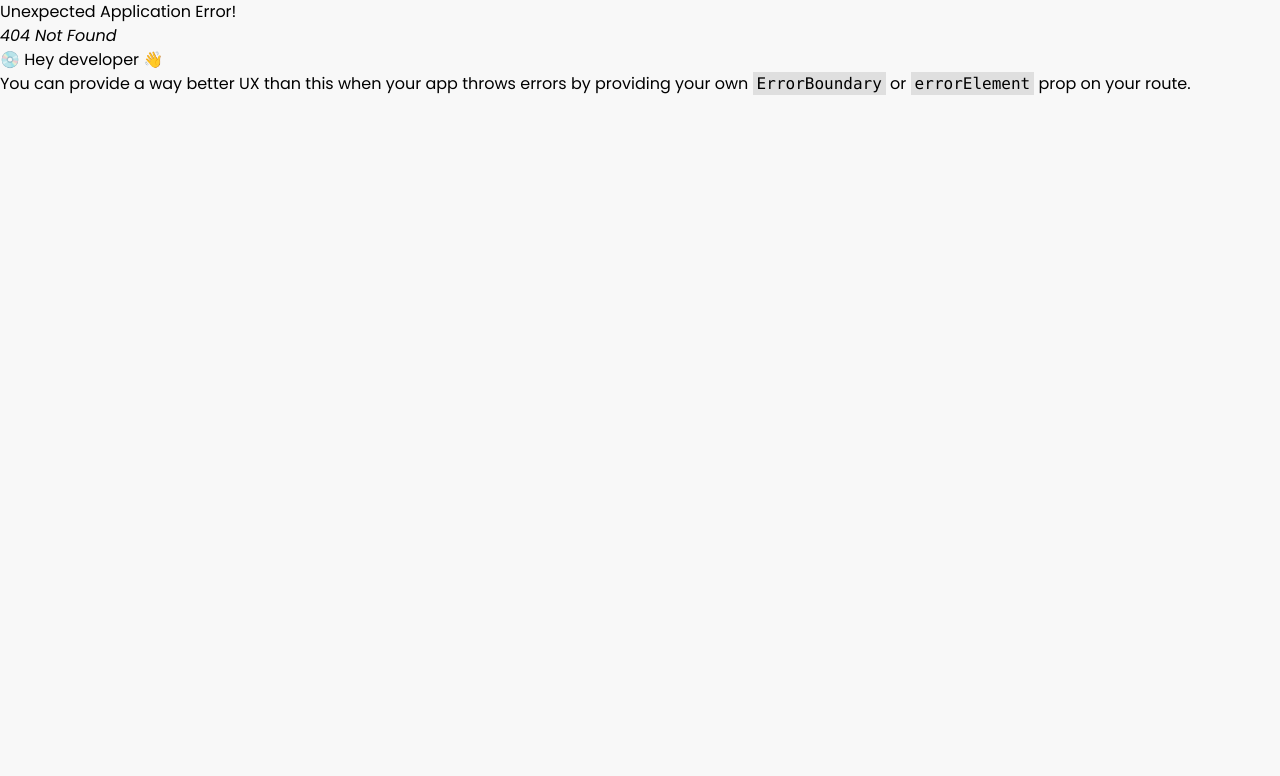
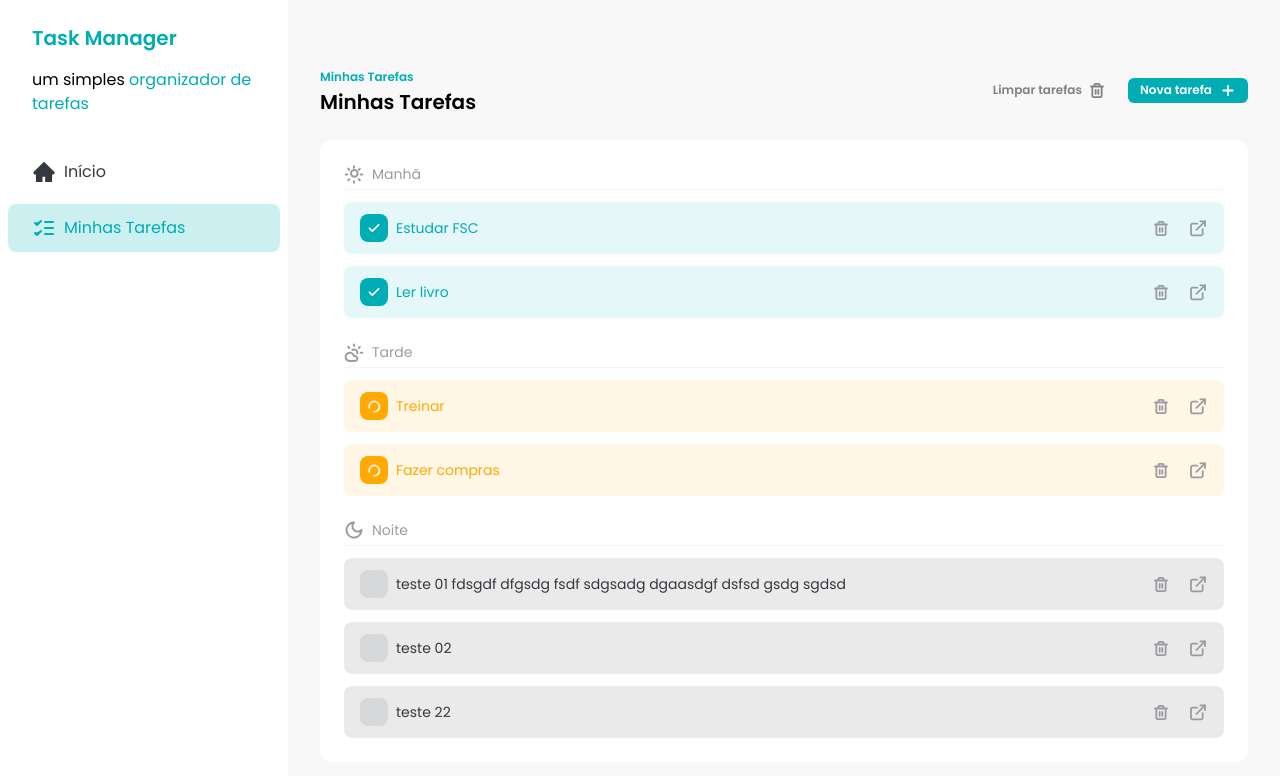
Before and after one commit to Luca-Sousa/fsc-todo-app, a React (Vite) app: page /tasks in a window 1280 px wide. Before the commit this address had no page. Shown: the top 776 px of the page. Built offline with nearby package versions, Linux system fonts and the light colour scheme; data requests are answered from the project's data file.

Commit message:
feat: add home and tasks page

```diff
--- a/db.json
+++ b/db.json
@@ -30,7 +30,7 @@
     },
     {
       "id": "aadc6fd3-ca0c-42e6-b77d-079f20da3a58",
-      "title": "teste 01 fdsgdf dfgsdg fsdf sdgsadg dgaasdgf dsfsd gsdg",
+      "title": "teste 01 fdsgdf dfgsdg fsdf sdgsadg dgaasdgf dsfsd gsdg sgdsd",
       "time": "evening",
       "description": "teste 01",
       "status": "not_started"
--- a/src/App.jsx
+++ /dev/null
@@ -1,13 +0,0 @@
-import Sidebar from "./components/sidebar"
-import Tasks from "./components/Tasks"
-
-function App() {
-  return (
-    <div className="flex">
-      <Sidebar />
-      <Tasks />
-    </div>
-  )
-}
-
-export default App
--- a/src/components/Sidebar.jsx
+++ b/src/components/Sidebar.jsx
@@ -15,11 +15,11 @@
       </div>
 
       <div className="flex flex-col gap-2 p-2">
-        <SidebarButton color="unselected">
+        <SidebarButton href="/" color="unselected">
           <HomeIcon />
           Início
         </SidebarButton>
-        <SidebarButton color="selected">
+        <SidebarButton href="/tasks" color="selected">
           <TasksIcon />
           Minhas Tarefas
         </SidebarButton>
--- a/src/components/SidebarButton.jsx
+++ b/src/components/SidebarButton.jsx
@@ -1,7 +1,7 @@
 import PropTypes from "prop-types"
 import { tv } from "tailwind-variants"
 
-const SidebarButton = ({ children, color }) => {
+const SidebarButton = ({ children, color, href }) => {
   const sidebar = tv({
     base: "flex items-center gap-2 rounded-lg px-6 py-3",
     variants: {
@@ -13,7 +13,7 @@
   })
 
   return (
-    <a href="#" className={sidebar({ color })}>
+    <a href={href} className={sidebar({ color })}>
       {children}
     </a>
   )
--- /dev/null
+++ b/src/pages/Home.jsx
@@ -0,0 +1,11 @@
+import Sidebar from "../components/Sidebar"
+
+const HomePage = () => {
+  return (
+    <div className="flex">
+      <Sidebar />
+    </div>
+  )
+}
+
+export default HomePage
--- a/src/pages/TaskDetails.jsx
+++ b/src/pages/TaskDetails.jsx
@@ -10,7 +10,7 @@
 } from "../assets/icons"
 import Button from "../components/Button"
 import Input from "../components/Input"
-import Sidebar from "../components/sidebar"
+import Sidebar from "../components/Sidebar"
 import TimeSelect from "../components/TimeSelect"
 import { useDeleteTask } from "../hooks/data/use-delete-task"
 import { useGetTask } from "../hooks/data/use-get-task"
--- /dev/null
+++ b/src/pages/Tasks.jsx
@@ -0,0 +1,13 @@
+import Sidebar from "../components/Sidebar"
+import Tasks from "../components/Tasks"
+
+function TasksPage() {
+  return (
+    <div className="flex">
+      <Sidebar />
+      <Tasks />
+    </div>
+  )
+}
+
+export default TasksPage
```
Also changed, not shown: src/main.jsx (+7 -2 lines).
